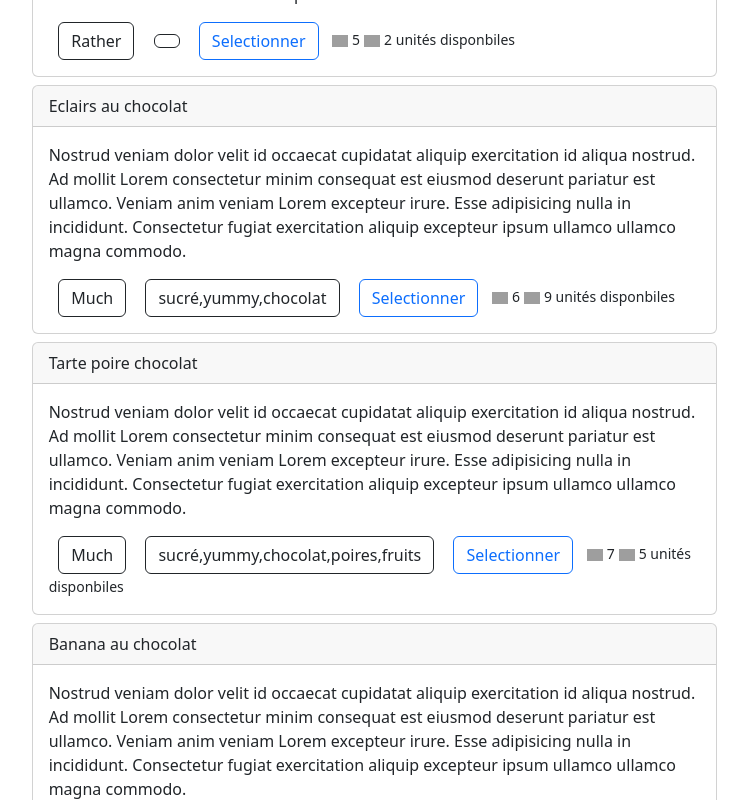
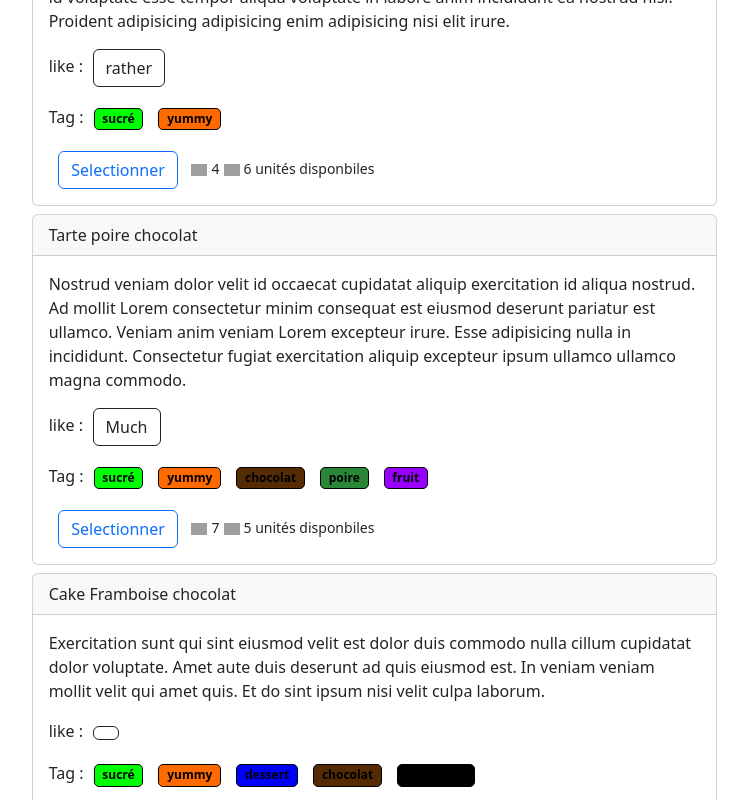
Before and after one commit to MeliGu97/app-yams, an Angular app: page / in a window 1280 px wide. Shown: the part 1460-2260 px from the top of the page, without its empty margins (443-1191 px from the left). Built offline with nearby package versions, Linux system fonts and the light colour scheme; grey boxes are pictures that could not be loaded.

Commit message:
jusqu'a l'ex 14

```diff
--- a/src/app/app.module.ts
+++ b/src/app/app.module.ts
@@ -6,13 +6,15 @@ import { AppComponent } from './app.component';
 import { PastriesComponent } from './pastries/pastries.component';
 import { PastrieDetailsComponent } from './pastrie-details/pastrie-details.component';
 import { BorderCardDirective } from './border-card.directive';
+import { PastryTagColorPipe } from './pastry-tag-color.pipe';
 
 @NgModule({
   declarations: [
     AppComponent,
     PastriesComponent,
     PastrieDetailsComponent,
-    BorderCardDirective
+    BorderCardDirective,
+    PastryTagColorPipe
   ],
   imports: [
     BrowserModule,
--- a/src/app/mock-pastries.ts
+++ b/src/app/mock-pastries.ts
@@ -46,7 +46,7 @@ export const PASTRIES: Pastrie[] = [
             "yummy",
             "dessert",
             "chocolat",
-            "framboises"
+            "framboise"
         ],
     },
     {
@@ -100,8 +100,8 @@ export const PASTRIES: Pastrie[] = [
             "sucré",
             "yummy",
             "chocolat",
-            "poires",
-            "fruits"
+            "poire",
+            "fruit"
         ],
         "like": "Much",
     },
@@ -115,8 +115,8 @@ export const PASTRIES: Pastrie[] = [
         "order": 8,
         "tags": [
             "chocolat",
-            "bananes",
-            "fruits"
+            "banane",
+            "fruit"
         ],
         "like": "Much",
     },
--- a/src/app/pastrie-details/pastrie-details.component.html
+++ b/src/app/pastrie-details/pastrie-details.component.html
@@ -2,7 +2,7 @@
 <img class="card-img-top" src={{pastrie?.url}}>
 <h5 class="card-title">{{pastrie?.ref}}</h5>
 <p class="card-text">{{pastrie?.description}}</p>
-<ul class="list-group" *ngFor="let ingredient of ingredientsLists">
+<ul class="list-group" *ngFor="let ingredient of ingredientsList">
     <li class="list-group-item">{{ingredient}}</li>
 </ul>
 
--- a/src/app/pastrie-details/pastrie-details.component.ts
+++ b/src/app/pastrie-details/pastrie-details.component.ts
@@ -1,6 +1,6 @@
 import { Component, Input, OnChanges, OnInit, Output, EventEmitter} from '@angular/core';
 import { List, Pastrie } from '../pastrie';
-import { INGREDIENTS_LISTS } from '../mock-pastries';
+import { PastrieService } from '../pastrie.service';
 
 @Component({
   selector: 'app-pastrie-details',
@@ -10,17 +10,13 @@ import { INGREDIENTS_LISTS } from '../mock-pastries';
 export class PastrieDetailsComponent implements OnChanges {
   @Input() pastrie?: Pastrie;
   @Input() enableChoiceBt: boolean = true;
-  ingredientsLists?: string[];
+  ingredientsList?: string[];
   @Output() changePreference: EventEmitter<string> = new EventEmitter();
 
-  constructor() { }
+  constructor(private pastrieService: PastrieService) { }
 
   ngOnChanges() {
-    INGREDIENTS_LISTS.forEach(ingredient => {
-      if(this.pastrie?.id === ingredient.id) {
-        this.ingredientsLists = ingredient.list
-      }
-    })
+    if(this.pastrie?.id) this.ingredientsList = this.pastrieService.getPastrieIngredientsList(this.pastrie?.id)
   }
 
   // PastrieDetailsComponent
--- /dev/null
+++ b/src/app/pastrie.service.ts
@@ -0,0 +1,30 @@
+import { Injectable, Input } from '@angular/core';
+import { Pastrie, List } from './pastrie';
+import { PASTRIES, INGREDIENTS_LISTS } from './mock-pastries';
+
+@Injectable({
+  providedIn: 'root' // Permet de définir la portée du service. Ici, le service sera disponible dans toute l'application
+})
+// c'est cette class qui sera exportée "PastrieService"
+export class PastrieService {
+  pastries: Pastrie[] = PASTRIES;
+  ingredientsLists?: List[] = INGREDIENTS_LISTS;
+
+  constructor() { }
+
+  getPastries() {
+    return this.pastries.sort((pastrieA, pastrieB) => pastrieB.quantity - pastrieA.quantity);
+  }
+
+  getPastrie(id:string) {
+    return this.pastries.find(pastrie => pastrie.id == id);
+  }
+
+  getPastrieIngredientsList(id : string){
+    return this.ingredientsLists?.find(ingredient => ingredient.id == id)?.list;
+  }
+
+  count(){
+    return this.getPastries().length;
+  }
+}
--- a/src/app/pastries/pastries.component.html
+++ b/src/app/pastries/pastries.component.html
@@ -96,8 +96,11 @@
                     </div>
                     <div class="card-body">
                         <p class="card-text">{{ pastrie.description }}</p>
-                        <a class="btn btn-outline-dark" href="#" role="button">{{ pastrie.like }}</a>
-                        <a class="btn btn-outline-dark" href="#" role="button">{{ pastrie.tags }}</a>
+                        <p>like :<a class="btn btn-outline-dark" href="#" role="button">{{ pastrie.like }}</a> </p>
+                        <!-- ici faire en sorte que chaque tag soit dans un bouton et qu'il soit tous à coté les uns des autres -->
+                        <div class="tags-container">
+                            <p>Tag :<a *ngFor="let tag of pastrie.tags" class="badge {{ tag | pastrieTagColor }}" href="#" role="button">{{ tag }}</a></p>
+                        </div>
                         <!-- Bouton pour voir le détail de la patisserie -->
                         <button class="btn btn-outline-primary" type="button" (click)="OnSelect(pastrie)"
                             clickable>Selectionner</button>
--- a/src/app/pastries/pastries.component.scss
+++ b/src/app/pastries/pastries.component.scss
@@ -0,0 +1,44 @@
+.tags-container {
+    white-space: nowrap;
+  }
+
+  .tags-container a {
+    display: inline-block;
+  }
+
+.badge{
+    border-radius: 5px;
+    border: solid 1px black;
+    margin: 5px 5px 5px 10px;
+
+    color: black;
+    text-decoration: none;
+}
+
+.yummy-badge{
+    background-color: rgb(255, 106, 0);
+}
+.sucré-badge{
+    background-color: rgb(0, 255, 4);
+}
+.dessert-badge{
+    background-color: blue;
+}
+.chocolat-badge{
+    background-color: rgb(84, 43, 2);
+}
+.franboise-badge{
+    background-color: rgb(255, 0, 119);
+}
+.poire-badge{
+    background-color: rgb(42, 135, 56);
+}
+.fruit-badge{
+    background-color: rgb(153, 0, 255);
+}
+.banane-badge{
+    background-color: rgb(251, 255, 0);
+}
+.default-badge{
+    background-color: black;
+}
--- a/src/app/pastries/pastries.component.ts
+++ b/src/app/pastries/pastries.component.ts
@@ -1,10 +1,8 @@
 import { Component, OnInit } from '@angular/core';
 
 // Importez la définition de la classe et les pâtisseries
-import { Pastrie, List } from '../pastrie';
-import { PASTRIES, INGREDIENTS_LISTS } from '../mock-pastries';
-import { bindCallback } from 'rxjs';
-
+import { Pastrie } from '../pastrie';
+import { PastrieService } from '../pastrie.service'
 @Component({
     selector: 'app-pastries',
     templateUrl: './pastries.component.html',
@@ -12,14 +10,17 @@ import { bindCallback } from 'rxjs';
 })
 export class PastriesComponent implements OnInit {
     titlePage: string = "Page principale : liste des pâtisseries à gagner";
-    pastries: Pastrie[] = PASTRIES;
+    pastries: Pastrie[];
     selectedPastrie?: Pastrie;
     priority:string[] = [];
     canChoice: boolean = true;
 
-    constructor() { }
+    constructor(private pastrieService: PastrieService) {
+      // dans le construtor plutot que ngOnInit pour que l'attribut de class pastrie soit initialisé
+      this.pastries = pastrieService.getPastries()
+    }
 
-    ngOnInit() { }
+    ngOnInit() { console.log("le nombre de patisserie :",this.pastrieService.count()) }
 
 
     // Récupérer la patisserie sélectionnée au clic sur un btn
--- /dev/null
+++ b/src/app/pastry-tag-color.pipe.ts
@@ -0,0 +1,45 @@
+import { Pipe, PipeTransform, Input} from '@angular/core';
+
+@Pipe({
+  name: 'pastrieTagColor'
+})
+export class PastryTagColorPipe implements PipeTransform {
+    // cssClass: string;
+
+    // Ici la logique pour déterminer la classe CSS en fonction de la valeur de 'tag'.
+    // Par exemple, si 'tag' est 'yummy', ça renvoie la classe 'yummy-badge', sinon ça renvoye une classe par défaut.
+    transform(toto: string): string {
+      let cssClass: string;
+
+      switch (toto) {
+        case 'yummy':
+          cssClass = 'yummy-badge';
+          break;
+        case 'sucré':
+          cssClass = 'sucré-badge';
+          break;
+        case 'dessert':
+          cssClass = 'dessert-badge';
+          break;
+        case 'chocolat':
+          cssClass = 'chocolat-badge';
+          break;
+        case 'franboise':
+          cssClass = 'franboise-badge';
+          break;
+        case 'poire':
+          cssClass = 'poire-badge';
+          break;
+        case 'fruit':
+          cssClass = 'fruit-badge';
+          break;
+        case 'banane':
+          cssClass = 'banane-badge';
+          break;
+        default:
+          cssClass = 'default-badge';
+      }
+
+      return cssClass;
+    }
+  }
```
